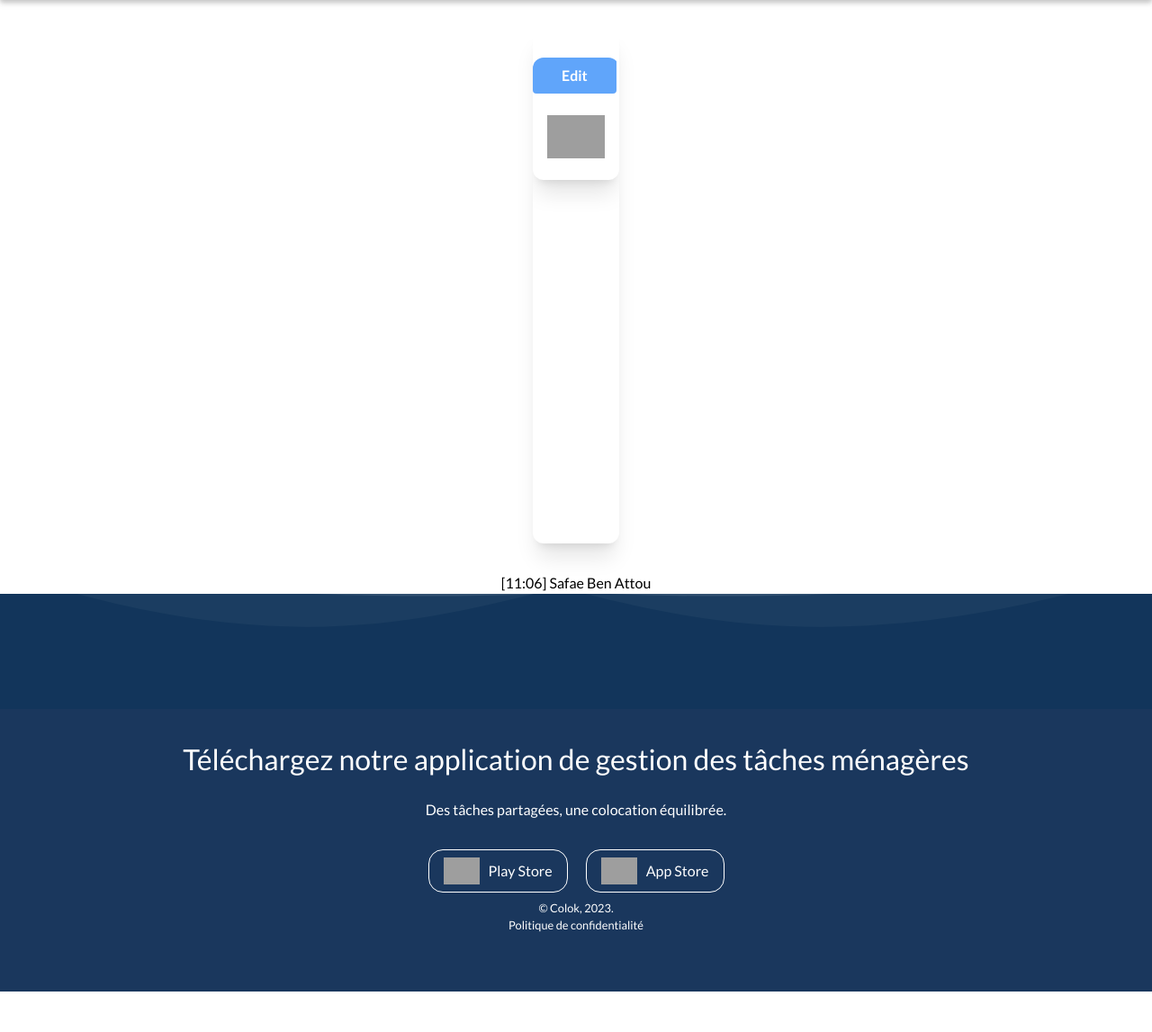
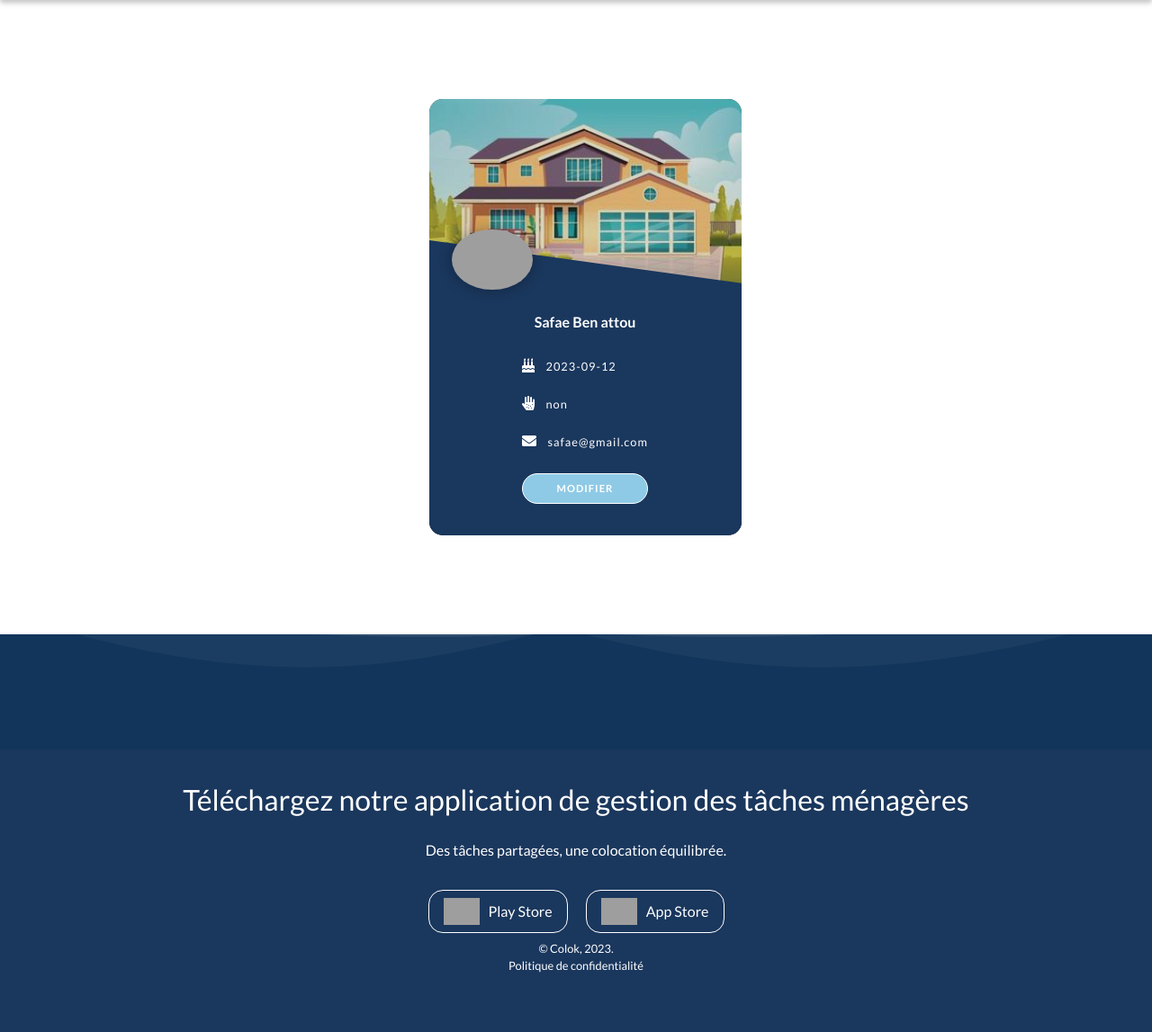
Before and after one commit to YosrTaieb/colok, a PHP site: page /view/profile.php in a window 1280 px wide. Shown: the part 80-1227 px from the top of the page at 90% size. Before the commit the page ends 1182 px from the top, so only its background shows below. Run offline with PHP 8.4, Linux system fonts and the light colour scheme; a user stored in the database is signed in; data comes from the database, SQL or seed files in the repository; style sheets or scripts are compiled from the project's sources; some libraries are stand-ins or nearby versions; some web fonts are replaced; grey boxes are pictures that could not be loaded.

Commit message:
changement du layout de la page profile

```diff
--- a/build/styles/profile.css
+++ b/build/styles/profile.css
@@ -108,7 +108,7 @@ label span {
   background-color: white;
   width: 65%;
   margin: 0 auto;
-  box-shadow: 10px 10px 30px 1px #8ECAE6;
+  box-shadow: 10px 10px 30px 1px #8ecae6;
   border-radius: 2rem;
   padding: 2rem;
 }
@@ -194,7 +194,7 @@ label span {
   }
 }
 .form {
-  width: 100%;
+  width: 65%;
 }
 
 /* Footer */
@@ -203,17 +203,8 @@ footer {
   width: 100vw;
 }
 
-.house img {
-  position: absolute;
-  width: 100%;
-  opacity: 0.7;
-  top: 0;
-  z-index: -1;
-  margin-top: 2rem;
-}
-
 .form-btn {
-  background-color: #8ECAE6;
+  background-color: #8ECAE6 !important;
   color: #fff;
   border: none;
   padding: 10px 20px;
@@ -236,4 +227,143 @@ footer {
   height: 20%;
 }
 
+.close-button {
+  display: flex;
+  align-items: center;
+  justify-content: space-between;
+  cursor: pointer;
+}
+.close-button i {
+  margin-left: 900px;
+}
+
+.card-container {
+  margin: 100px 0;
+}
+
+.snip1336 {
+  font-family: "Lato", sans-serif;
+  position: relative;
+  overflow: hidden;
+  margin: 10px;
+  min-width: 230px;
+  max-width: 400px;
+  width: 100%;
+  color: white;
+  text-align: left;
+  line-height: 1.4em;
+  background-color: #141414;
+  border-radius: 15px;
+}
+
+.snip1336 * {
+  -webkit-box-sizing: border-box;
+  box-sizing: border-box;
+  -webkit-transition: all 0.25s ease;
+  transition: all 0.25s ease;
+}
+
+.snip1336 img {
+  width: inherit;
+  max-width: 100%;
+  vertical-align: top;
+  opacity: 0.85;
+}
+
+.snip1336 figcaption {
+  display: flex;
+  flex-direction: column;
+  align-items: center;
+  justify-content: center;
+  width: 100%;
+  background-color: #1a375d;
+  padding: 25px;
+  position: relative;
+}
+
+.snip1336 figcaption:before {
+  position: absolute;
+  content: "";
+  bottom: 100%;
+  left: 0;
+  width: 0;
+  height: 0;
+  border-style: solid;
+  border-width: 55px 0 0 400px;
+  border-color: transparent transparent transparent #1a375d;
+}
+
+.snip1336 figcaption a {
+  padding: 5px;
+  border: 1px solid #ffffff;
+  text-transform: uppercase;
+  color: #ffffff;
+  font-size: 0.7em;
+  margin: 10px 0;
+  display: inline-block;
+  width: 47%;
+  text-align: center;
+  text-decoration: none;
+  font-weight: 600;
+  letter-spacing: 1px;
+}
+
+.snip1336 figcaption a:hover {
+  color: #1a375d;
+  background-color: white;
+}
+
+.snip1336 .profile {
+  border-radius: 50%;
+  position: absolute;
+  bottom: 100%;
+  left: 25px;
+  z-index: 1;
+  max-width: 90px;
+  opacity: 1;
+  box-shadow: 0 0 15px rgba(0, 0, 0, 0.3);
+}
+
+.profile:hover {
+  transform: translateY(-0.3rem) scale(1.05);
+}
+
+.snip1336 .follow {
+  background-color: #8ecae6;
+  border-radius: 9999px;
+  border-color: white;
+  color: white;
+}
+
+.snip1336 h2 {
+  margin: 0 0 20px;
+  font-weight: 600;
+}
+
+.snip1336 h2 span {
+  display: block;
+  font-size: 0.5em;
+  color: #2980b9;
+}
+
+.snip1336 p {
+  margin: 0 0 10px;
+  font-size: 0.8em;
+  letter-spacing: 1px;
+}
+.snip1336 p i {
+  font-weight: 900;
+  font-size: 1rem;
+}
+
+.main-password {
+  position: relative;
+}
+
+.icon-view {
+  position: absolute;
+  right: 14px;
+  top: 43px;
+}
+
 /*# sourceMappingURL=profile.css.map */
--- a/sass/styles/profile.scss
+++ b/sass/styles/profile.scss
@@ -1,6 +1,5 @@
 @import url("https://fonts.googleapis.com/css2?family=Hubballi&family=Lato:ital,wght@0,100;0,300;0,400;0,700;0,900;1,100;1,300;1,400;1,700;1,900&display=swap");
 @import "variables";
-
 
 :root {
   --primary-color: #c9a1ff;
@@ -13,7 +12,7 @@
 }
 
 body {
-  // background-color: #e1f6fd;
+  //background-color: #e1f6fd;
   font-family: "Lato", sans-serif;
   margin: 0;
   display: grid;
@@ -118,7 +117,7 @@ label {
   background-color: white;
   width: 65%;
   margin: 0 auto;
-  box-shadow: 10px 10px 30px 1px #8ECAE6;
+  box-shadow: 10px 10px 30px 1px #8ecae6;
   // border: 2px solid $blue;
   border-radius: 2rem;
   padding: 2rem;
@@ -221,11 +220,10 @@ label {
   //     margin-right: 0;
 
   //   }
-  }
-  .form {
-    width: 100%;
-  }
-
+}
+.form {
+  width: 65%;
+}
 
 /* Footer */
 
@@ -235,19 +233,8 @@ footer {
   // height: 20vh;
 }
 
-.house img {
-  // background-image: url("../../assets/images/house_footer.svg");
-  // background-repeat: no-repeat;
-  // background-position: center;
-  position: absolute;
-  width: 100%;
-  opacity: 0.7;
-  top: 0;
-  z-index: -1;
-  margin-top: 2rem;
-}
 .form-btn {
-  background-color: $blue;
+  background-color: $blue !important;
   color: #fff;
   border: none;
   padding: 10px 20px;
@@ -269,3 +256,144 @@ footer {
 footer {
   height: 20%;
 }
+
+// Modal
+
+.close {
+  &-button {
+    display: flex;
+    align-items: center;
+    justify-content: space-between;
+    cursor: pointer;
+    i {
+      margin-left: 900px;
+    }
+  }
+}
+
+// TEST 2
+
+.card {
+  &-container {
+    margin: 100px 0;
+  }
+}
+
+.snip1336 {
+  font-family: "Lato", sans-serif;
+  position: relative;
+  overflow: hidden;
+  margin: 10px;
+  min-width: 230px;
+  max-width: 400px;
+  width: 100%;
+  color: white;
+  text-align: left;
+  line-height: 1.4em;
+  background-color: #141414;
+  border-radius: 15px;
+}
+.snip1336 * {
+  -webkit-box-sizing: border-box;
+  box-sizing: border-box;
+  -webkit-transition: all 0.25s ease;
+  transition: all 0.25s ease;
+}
+.snip1336 img {
+  width: inherit;
+  max-width: 100%;
+  vertical-align: top;
+  opacity: 0.85;
+}
+.snip1336 figcaption {
+  display: flex;
+  flex-direction: column;
+  align-items: center;
+  justify-content: center;
+  width: 100%;
+  background-color: #1a375d;
+  padding: 25px;
+  position: relative;
+}
+.snip1336 figcaption:before {
+  position: absolute;
+  content: "";
+  bottom: 100%;
+  left: 0;
+  width: 0;
+  height: 0;
+  border-style: solid;
+  border-width: 55px 0 0 400px;
+  border-color: transparent transparent transparent #1a375d;
+}
+.snip1336 figcaption a {
+  padding: 5px;
+  border: 1px solid #ffffff;
+  text-transform: uppercase;
+  color: #ffffff;
+  font-size: 0.7em;
+  margin: 10px 0;
+  display: inline-block;
+  //opacity: 0.65;
+  width: 47%;
+  text-align: center;
+  text-decoration: none;
+  font-weight: 600;
+  letter-spacing: 1px;
+}
+.snip1336 figcaption a:hover {
+  //opacity: 0.65;
+  color: #1a375d;
+  background-color: white;
+}
+.snip1336 .profile {
+  border-radius: 50%;
+  position: absolute;
+  bottom: 100%;
+  left: 25px;
+  z-index: 1;
+  max-width: 90px;
+  opacity: 1;
+  box-shadow: 0 0 15px rgba(0, 0, 0, 0.3);
+}
+
+.profile:hover {
+  transform: translateY(-0.3rem) scale(1.05);
+}
+
+.snip1336 .follow {
+  background-color: #8ecae6;
+  border-radius: 9999px;
+  border-color: white;
+  color: white;
+}
+.snip1336 h2 {
+  margin: 0 0 20px;
+  font-weight: 600;
+}
+.snip1336 h2 span {
+  display: block;
+  font-size: 0.5em;
+  color: #2980b9;
+}
+.snip1336 p {
+  margin: 0 0 10px;
+  font-size: 0.8em;
+  letter-spacing: 1px;
+  //opacity: 0.8;
+  i {
+    font-weight: 900;
+    font-size: 1rem;
+  }
+}
+
+// icône oeil mdp
+
+.main-password {
+  position: relative;
+}
+.icon-view {
+  position: absolute;
+  right: 14px;
+  top: 43px;
+}
--- a/view/profile.php
+++ b/view/profile.php
@@ -15,12 +15,9 @@
     <script src="https://cdn.jsdelivr.net/gh/alpinejs/alpine@v2.x.x/dist/alpine.min.js" defer></script>
     <link rel="stylesheet" href="https://cdnjs.cloudflare.com/ajax/libs/font-awesome/5.15.3/css/all.min.css">
     <script src="../js/app.js"defer></script>
-    <!-- <scrip src="../js/forms.js" defer></script> -->
     <link rel="stylesheet" href="../build/styles/nav.css" />
     <link rel="stylesheet" href="../build/styles/footer.css" />
-
     <title>Profil utilisateur</title>
-
   </head>
 
   <body>
@@ -29,39 +26,11 @@
    </header>
 
 
-
-
-
-
-
-<!--
 <div class="form-wrapper">
-<div class="form-illustration">
-
-            <img src="../assets/images/illust-profil.gif" alt="">
-
-
-
-</div> -->
 <form style="display: none;"  action="../controller/profileControlleur.php" method="post" class="form mt-12" enctype="multipart/form-data">
 <a href="#" id="closeFormButton" class="close-button">
       <i class="fas fa-times"></i>
     </a>
-    <style>
-        /* Styles pour le bouton de fermeture */
-.close-button {
-  display: flex;
-  align-items: center;
-  justify-content: space-between;
-  cursor: pointer;
-}
-
-/* Styles pour l'icône de fermeture */
-.close-button i {
-  margin-left: 900px; /* Espace entre l'icône et le texte */
-}
-
-    </style>
 <h1 class="page-title">Mon profil</h1>
     <div class="profile-picture">
     <a href="#imageFile" onclick="poutpout()" class="profile-link">
@@ -102,15 +71,18 @@
                     <input type="email" name="email" id="email" value="<?php echo $user['email'] ?>"  required placeholder="Votre adresse e-mail" />
                 </div>
 
-                <div class="input-group">
+
+<div class="input-group">
+                <div class="main-password">
+
   <label for="mdp"><i class="fas fa-lock"></i>Mot de passe</label>
-  <input type="password" name="mdp" value="<?php echo $user['mdp'] ?>" id="mdp" placeholder="Votre mot de passe" />
-  <span class="password-toggle">
-    <i id="togglePassword" class="fas fa-eye"></i>
-  </span>
+
+  <input class="form-control input-password" type="password" name="mdp" value="<?php echo $user['mdp'] ?>" id="mdp" placeholder="Votre mot de passe" />
+  <a class="icon-view">
+  <i class="fas fa-eye"></i>
+  </a>
 </div>
-
-
+</div>
 
                 <div class="input-group">
                     <label for="allergies"><i class="fas fa-allergies"></i>Allergies</label>
@@ -121,54 +93,40 @@
                 <input type="hidden" name='photo' value="<?php echo $user['photo_profil'] ?>">
                 <input type="file" id="imageFile"  name="fileToUpload" accept="image/*" style="display: none;">
                 </div>
-
-
-
-
                 <div class="btn-center">
                     <button class="form-btn" type="submit" name="submit">Valider</button>
                 </div>
             </div>
         </div>
     </div>
+        </div>
 </form>
 
-<div class="max-w-24 bg-white shadow-xl rounded-xl overflow-hidden my-8" id="card">
+<div class="card-container" id="card">
+<figure class="snip1336">
+  <img src="../assets/images/house-illustration.jpeg" alt="sample87" />
+  <figcaption>
+    <img src="../images/<?php echo $user['photo_profil'] ?>" alt="profile-sample4" class="profile" />
+    <h2><?php echo $user['prenom'] ?> <?php echo $user['nom'] ?></h2>
 
-
-
-<div class="max-w-24 bg-white shadow-xl rounded-xl overflow-hidden my-8" id="card">
-
-  <button class="bg-blue-400 hover:bg-blue-200 text-white font-bold py-2 px-8 rounded" id="editButton">
-    Edit
-  </button>
-
-  <img class="mx-auto my-4 xl py-2 px-4 rounded " src="../images/<?php echo $user['photo_profil'] ?>" alt="">
-
-  <!-- Le reste du contenu -->
-
+    <div>
+    <p>
+      <i class="fas fa-birthday-cake text-2xl mr-2"></i>
+      <?php echo $user['date_naissance'] ?>
+   </p>
+   <p>
+   <i class="fas fa-allergies text-2xl mr-2"></i>
+      <?php echo $user['allergies'] ?>
+   </p>
+   <p>
+   <i class="fas fa-envelope text-2xl mr-2"></i>
+   <?php echo $user['email'] ?>
+   </p></div>
+    <a href="#" class="follow" id="editButton">Modifier</a>
+  </figcaption>
+</figure>
 </div>
 
-        <div class="py-8 px-24">
-            <h1 class="text-2xl font-semibold text-gray-800"><?php echo $user['nom'] ?></h1>
-            <p class="py-2 text-lg text-gray-700"><?php echo $user['prenom'] ?></p>
-            <div class="flex items-center mt-8 text-gray-700">
-            <i class="fas fa-birthday-cake text-2xl mr-2"></i>
-                <h1 class="px-2 text-sm"><?php echo $user['date_naissance'] ?></h1>
-            </div>
-            <div class="flex items-center mt-8 text-gray-700">
-            <i class="fas fa-allergies text-2xl mr-2"></i>
-                <h1 class="px-2 text-sm"><?php echo $user['allergies'] ?></h1>
-            </div>
-            <div class="flex items-center mt-8 text-gray-700">
-            <i class="fas fa-envelope text-2xl mr-2"></i>
-                <h1 class="px-2 text-sm"><?php echo $user['email'] ?></h1>
-            </div>
-        </div>
-    </div>
-
-</div>
-[11:06] Safae Ben Attou
 
 <script>
 
```
Also changed, not shown: build/styles/profile-user.css (+48 -32 lines), assets/images/house-illustration.jpeg (added), images/house-illustration.jpeg (added), 2 other files.
